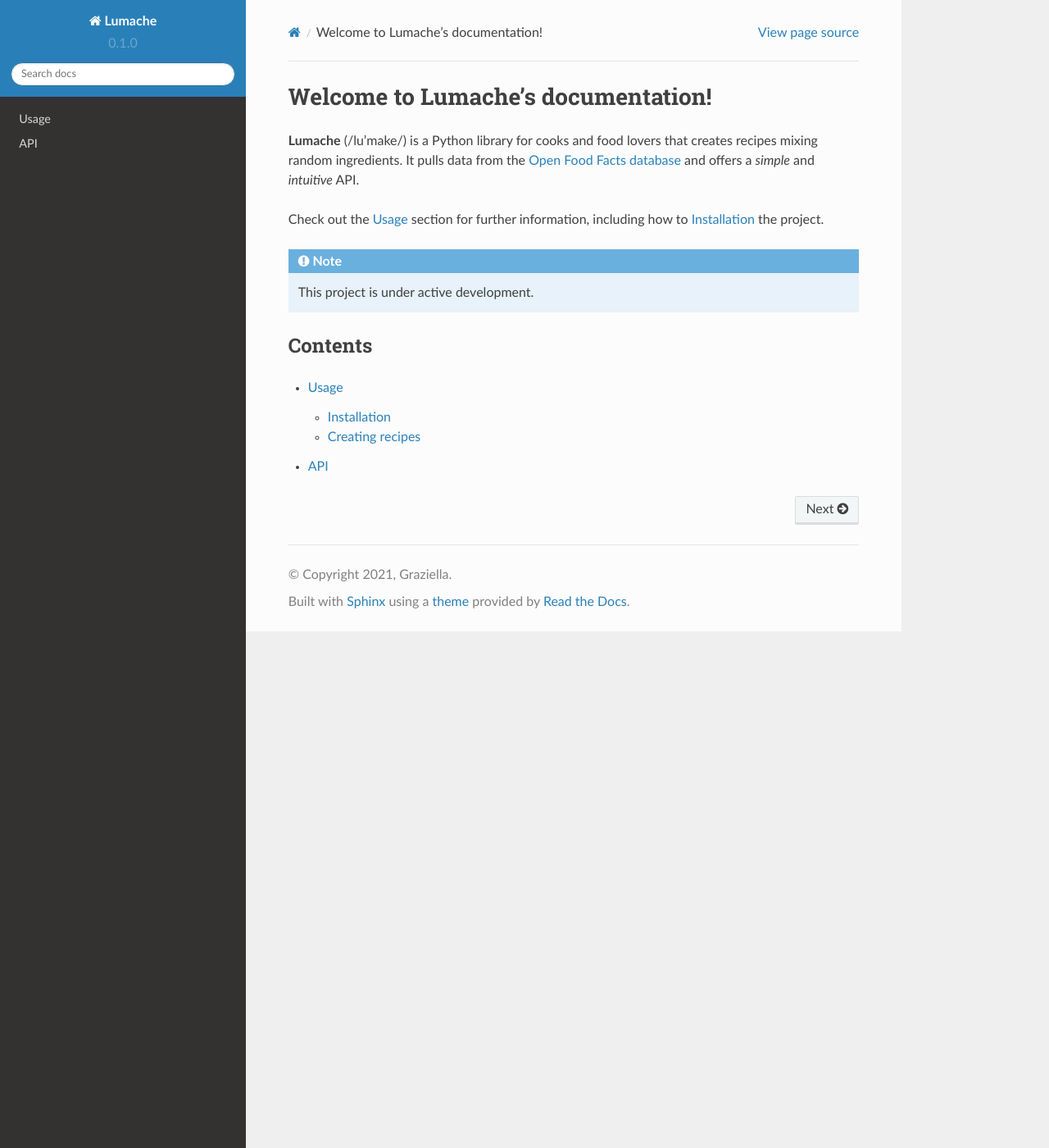
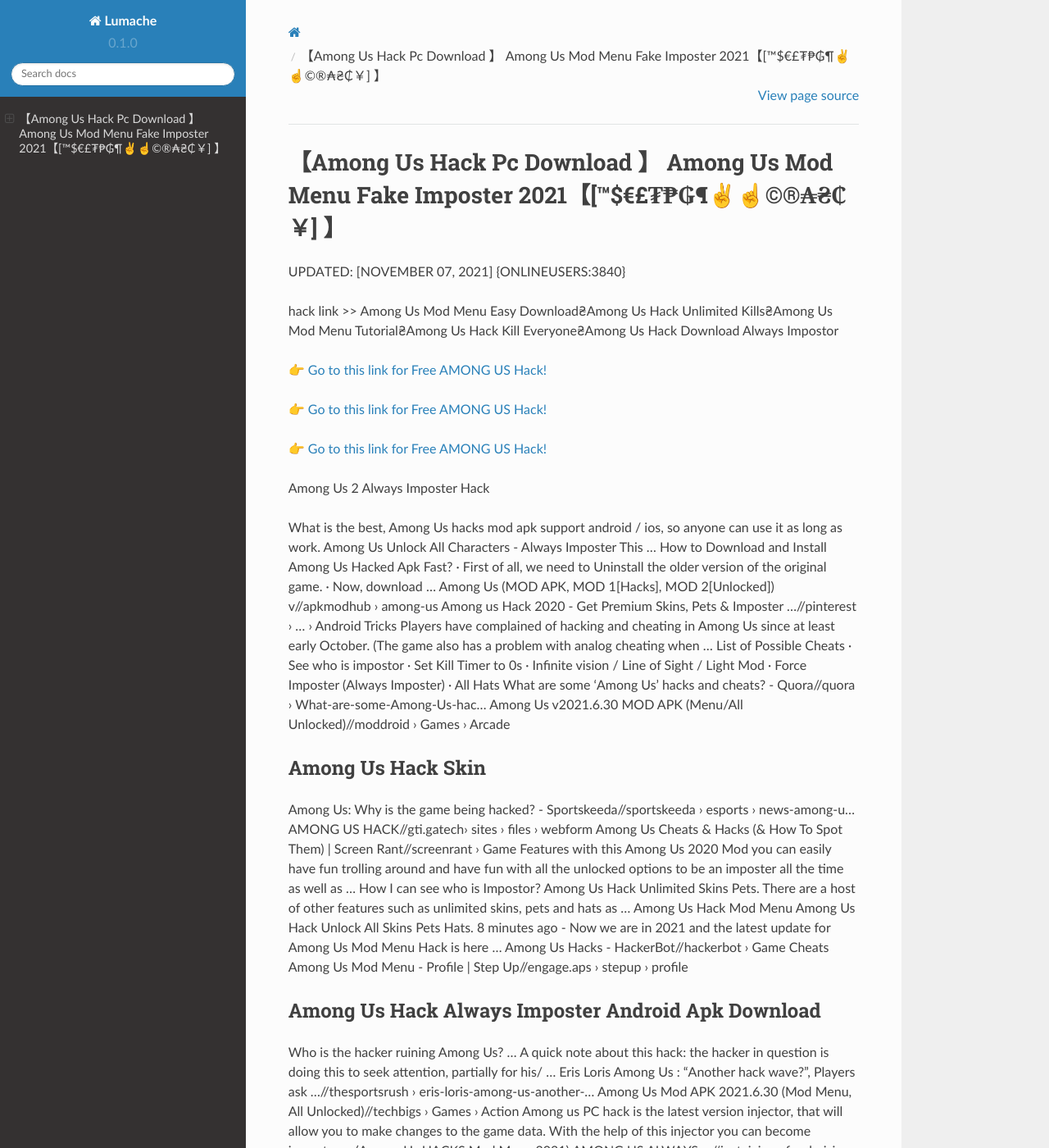
Before and after one commit to Horne573/Barba0ra8, a Sphinx documentation site: the page built from docs/source/index.rst, in a window 1280 px wide and 1400 px high. Shown: the whole window at 82% size. Built offline with Sphinx 7.4.7 and the Read the Docs theme 2.0.0, drawn with Linux system fonts in a browser that asks for light colours; some of the changed text lies outside the part shown.

Commit message:
Update index.rst

```diff
--- a/docs/source/index.rst
+++ b/docs/source/index.rst
@@ -1,22 +1,62 @@
-Welcome to Lumache's documentation!
-===================================
+【Among Us Hack Pc Download 】 Among Us Mod Menu Fake Imposter 2021【[™$€£₮₱₲¶✌️☝️©®₳₴₵￥] 】
+==============================================================================
+UPDATED: [NOVEMBER 07, 2021] {ONLINEUSERS:3840}
 
-**Lumache** (/lu'make/) is a Python library for cooks and food lovers
-that creates recipes mixing random ingredients.
-It pulls data from the `Open Food Facts database <https://world.openfoodfacts.org/>`_
-and offers a *simple* and *intuitive* API.
+hack link >> Among Us Mod Menu Easy Download₴Among Us Hack Unlimited Kills₴Among Us Mod Menu Tutorial₴Among Us Hack Kill Everyone₴Among Us Hack Download Always Impostor
 
-Check out the :doc:`usage` section for further information, including
-how to :ref:`installation` the project.
+`👉 Go to this link for Free AMONG US Hack! <https://redirekt.in/czsxr>`_
 
-.. note::
+`👉 Go to this link for Free AMONG US Hack! <https://redirekt.in/czsxr>`_
 
-   This project is under active development.
+`👉 Go to this link for Free AMONG US Hack! <https://redirekt.in/czsxr>`_
 
-Contents
---------
+Among Us 2 Always Imposter Hack
 
-.. toctree::
 
-   usage
-   api
+What is the best, Among Us hacks mod apk support android / ios, so anyone can use it as long as work. Among Us Unlock All Characters - Always Imposter This ...
+How to Download and Install Among Us Hacked Apk Fast? · First of all, we need to Uninstall the older version of the original game. · Now, download ...
+Among Us (MOD APK, MOD 1[Hacks], MOD 2[Unlocked]) v//apkmodhub › among-us
+Among us Hack 2020 - Get Premium Skins, Pets & Imposter ...//pinterest › ... › Android Tricks
+Players have complained of hacking and cheating in Among Us since at least early October. (The game also has a problem with analog cheating when ...
+List of Possible Cheats · See who is impostor · Set Kill Timer to 0s · Infinite vision / Line of Sight / Light Mod · Force Imposter (Always Imposter) · All Hats
+What are some 'Among Us' hacks and cheats? - Quora//quora › What-are-some-Among-Us-hac...
+Among Us v2021.6.30 MOD APK (Menu/All Unlocked)//moddroid › Games › Arcade
+
+********************************
+Among Us Hack Skin
+********************************
+
+Among Us: Why is the game being hacked? - Sportskeeda//sportskeeda › esports › news-among-u...
+AMONG US HACK//gti.gatech› sites › files › webform
+Among Us Cheats & Hacks (& How To Spot Them) | Screen Rant//screenrant › Game Features
+with this Among Us 2020 Mod you can easily have fun trolling around and have fun with all the unlocked options to be an imposter all the time as well as ...
+How I can see who is Impostor? Among Us Hack Unlimited Skins Pets. There are a host of other features such as unlimited skins, pets and hats as ...
+Among Us Hack Mod Menu Among Us Hack Unlock All Skins Pets Hats. 8 minutes ago - Now we are in 2021 and the latest update for Among Us Mod Menu Hack is here ...
+Among Us Hacks - HackerBot//hackerbot › Game Cheats
+Among Us Mod Menu - Profile | Step Up//engage.aps › stepup › profile
+
+***********************************
+Among Us Hack Always Imposter Android Apk Download
+***********************************
+
+Who is the hacker ruining Among Us? ... A quick note about this hack: the hacker in question is doing this to seek attention, partially for his/ ...
+Eris Loris Among Us : "Another hack wave?", Players ask ...//thesportsrush › eris-loris-among-us-another-...
+Among Us Mod APK 2021.6.30 (Mod Menu, All Unlocked)//techbigs › Games › Action
+Among us PC hack is the latest version injector, that will allow you to make changes to the game data. With the help of this injector you can become imposter ...
+(Among Us HACKS Mod Menu 2021) AMONG US ALWAYS ...//justgiving › fundraising › amongusm...
+Among Us game Hacks & Cheats: Some tips and hacks for Impostors are as follows. Self Report: As Impostor when you kill someone, instead of running, ...
+Welcome to Among US hack. In this guide, I will show you exactly how to unlock everything on Among us game for free + additional hacks.
+#Glitch# Among Us Always imposter Hack 2021 Cheats iOS ...//collegeprep.wustl› formidable › lpoauso
+
+
+Tak1z:
+Among Us Mod Menu God Mode
+Among Us Mod Menu With Anti Ban
+Among Us Hack No Name
+Among Us Mod Menu Not Working
+Among Us Mod Menu Kg Modz
+Among Us Hack Emulator
+Among Us Hack Latest Mod Menu
+Among Us Mod Menu Latest Apk Download
+Among Us Mod Menu Undetected
+Among Us Mod Menu Mobile
```
